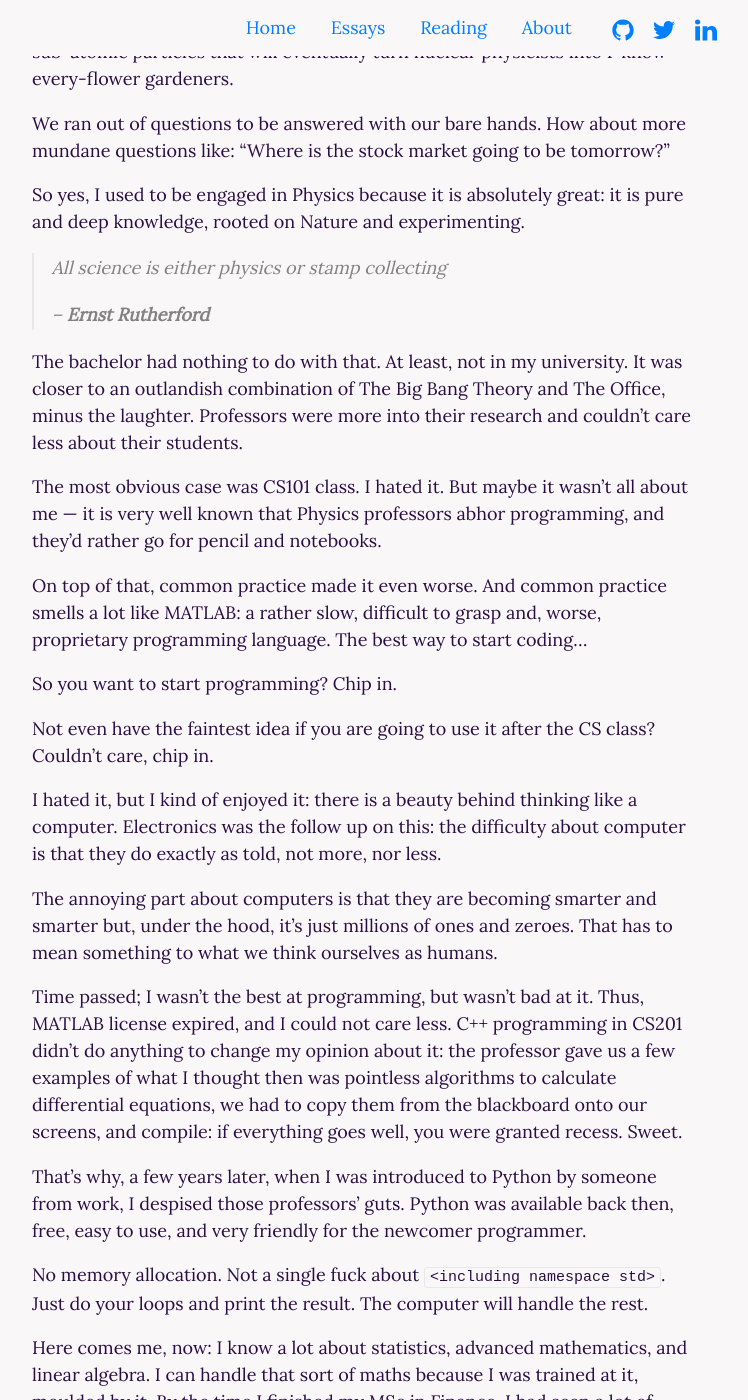
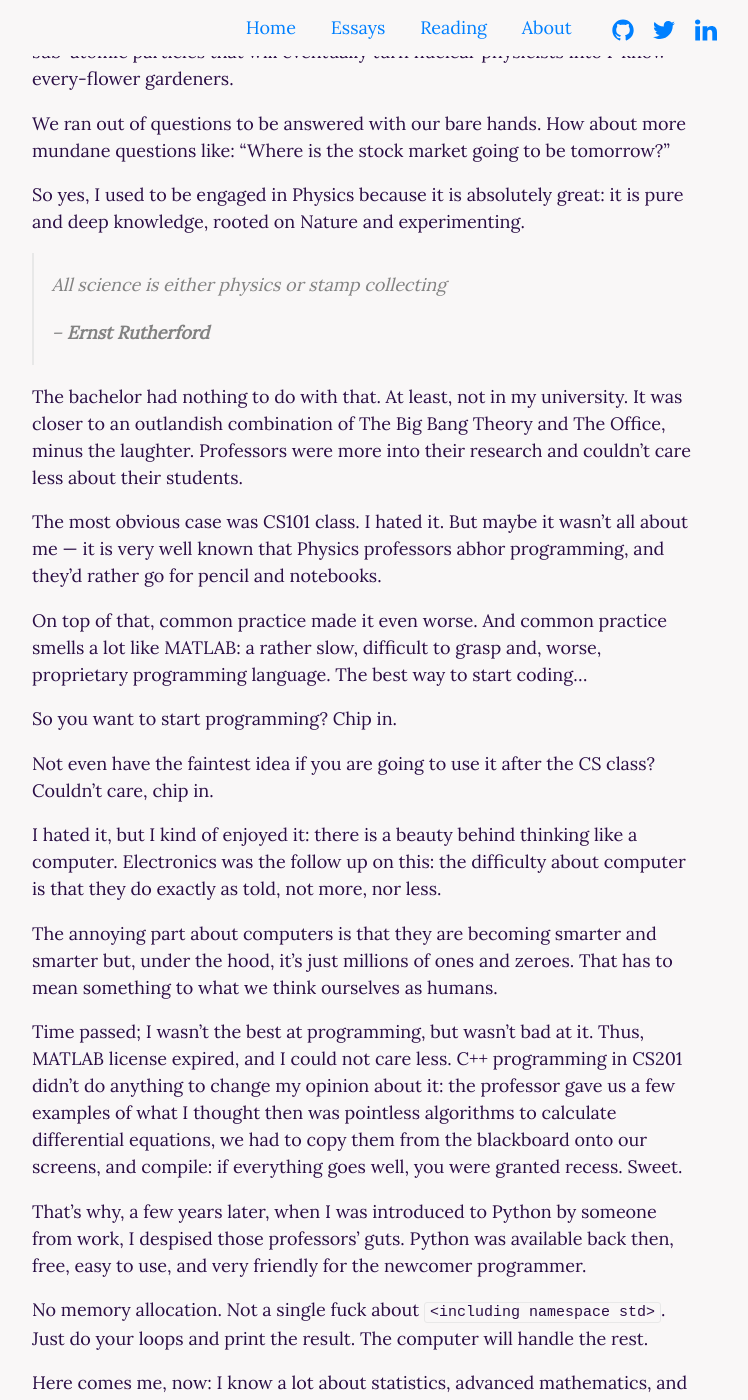
Before and after one commit to ohduran/ohduran.github.io, a Jekyll site: the page built from _posts/2017-05-21-pilot.md, in a window 1280 px wide and 1400 px high, scrolled down 439 px. Shown: the whole window, without its empty margins (278-1026 px from the left). Built offline with Jekyll 4.4.1, drawn with Linux system fonts in a browser that asks for light colours.

Commit message:
refactor css

```diff
--- a/_sass/_base.scss
+++ b/_sass/_base.scss
@@ -184,7 +184,7 @@ a {
 blockquote {
     color: $grey-color;
     border-left: 2px solid $grey-color-light;
-    padding-left: $spacing-unit / 2;
+    padding: $spacing-unit / 2;
     font-size: 18px;
     font-style: italic;
     line-height: 30px;
```
